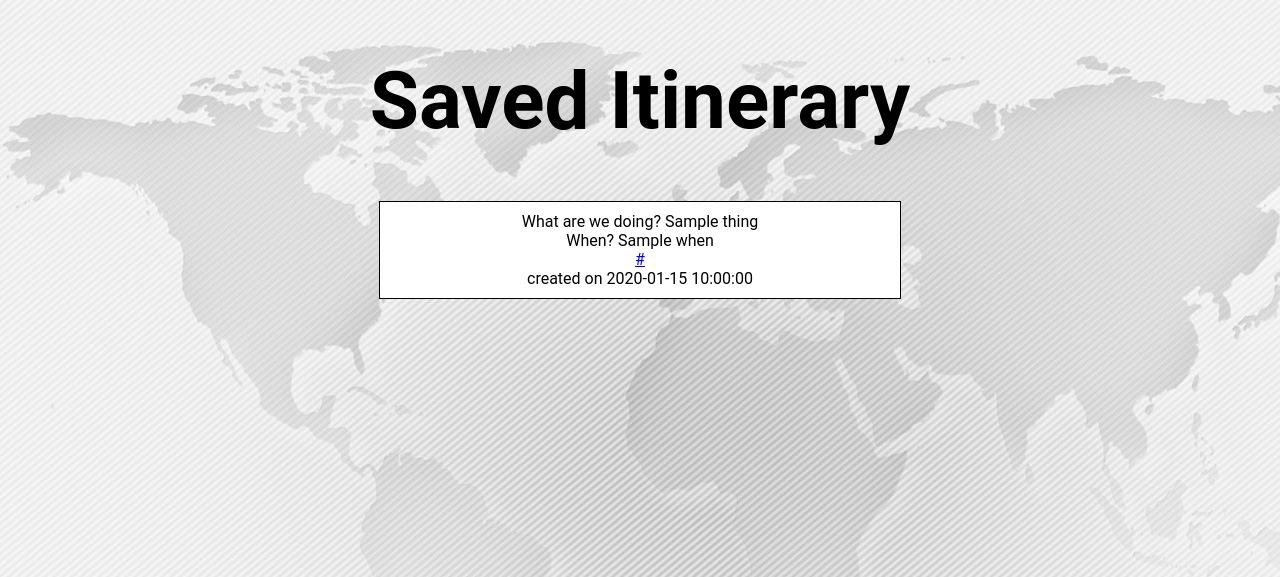
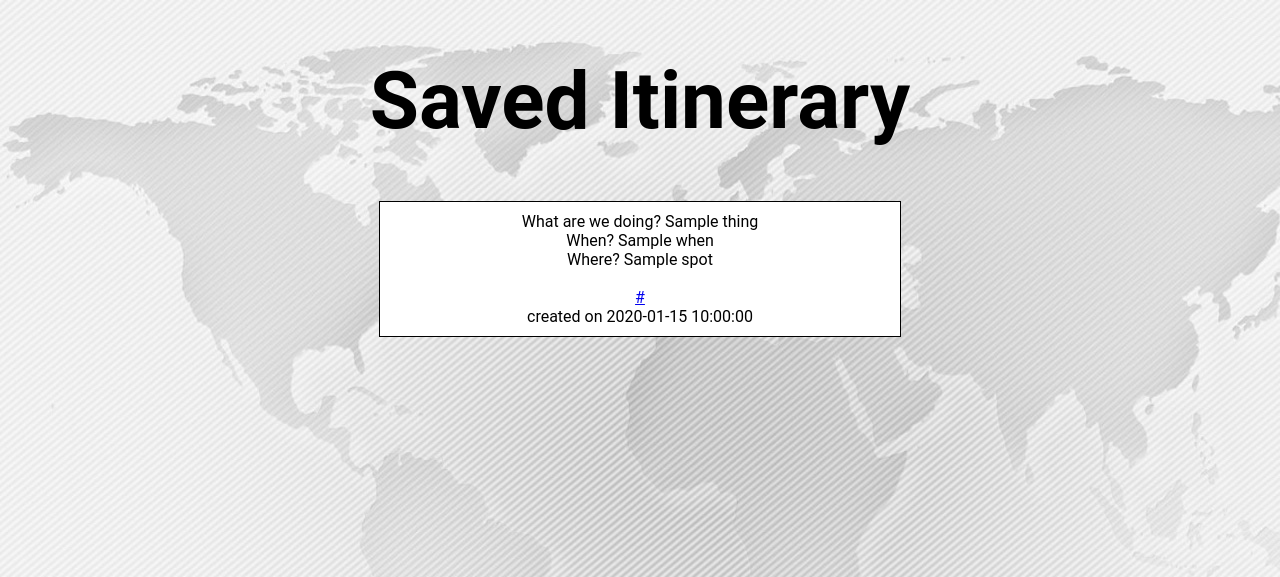
Before and after one commit to emam97/triptrap, a Python web app: template template/itinerary.html in a window 1280 px wide. Shown: the top 577 px of the page. Run offline with Jinja, Linux system fonts and the light colour scheme; the template is opened without the code that fills it: most values are stand-ins (such as "Sample title", 1, 10 or a date in 2020).

Commit message:
DONE FORREALZ

```diff
--- a/main.py
+++ b/main.py
@@ -201,6 +201,7 @@ class Itinerary(ndb.Model):
     when = ndb.DateTimeProperty(required=True)
     thing = ndb.StringProperty(required=True)
     url = ndb.StringProperty(required=True)
+    spot = ndb.StringProperty(required=True)
     created_date = ndb.DateTimeProperty(required=True)
 
 class ItineraryHandler(webapp2.RequestHandler):
@@ -218,10 +219,11 @@ class ItineraryCreateHandler(webapp2.RequestHandler):
         when2 = self.request.get('calendar')
         thing = self.request.get('what')
         url = self.request.get('where')
+        spot = self.request.get('spot')
         modtime = time.strptime(when1+" "+when2 , "%H:%M %Y-%m-%d")
         dt = datetime2.fromtimestamp(time.mktime(modtime))
         current_date = datetime2.now()
-        event = Itinerary (thing=thing, when=dt, url=url, user=users.get_current_user().user_id())
+        event = Itinerary (thing=thing, when=dt, spot=spot, url=url, user=users.get_current_user().user_id())
         event.created_date = current_date
         event.put()
         self.response.write('Added to Itinerary')
--- a/template/directions.html
+++ b/template/directions.html
@@ -54,6 +54,7 @@
                 <input type="date" name="calendar" value= ""/><br/>
                 <input type="text" name="what" placeholder= "What are you going to do?"/>
                 <input type="hidden" name="where" value= "{{ restraunt.url }}"></input>
+                <input type="hidden" name="spot" value= "{{ restraunt.name }}"></input>
                 <button type="submit" value="Add to Itinerary">Put it on my Itinerary!</button>
               </form>
             </div>
@@ -81,6 +82,7 @@
                 <input type="date" name="calendar" value= ""/><br/>
                 <input type="text" name="what" placeholder= "What are you going to do?"/>
                 <input type="hidden" name="where" value= "{{ event.url }}"></input>
+                <input type="hidden" name="spot" value= "{{ event.title }}"></input>
                 <button type="submit" value="Add to Itinerary">Put it on my Itinerary!</button>
               </form>
             </div>
--- a/template/itinerary.html
+++ b/template/itinerary.html
@@ -12,7 +12,8 @@
     {% for event in events %}
     <div id="objects">
     What are we doing? {{ event.thing }} <br/>
-    When? {{ event.when}}
+    When? {{ event.when}}<br/>
+    Where? {{ event.spot}}<br/>
     <br/>
     <a href = {{ event.url }}> {{ event.url }} </a>
     <br/>
```
Also changed, not shown: 6 other files.
